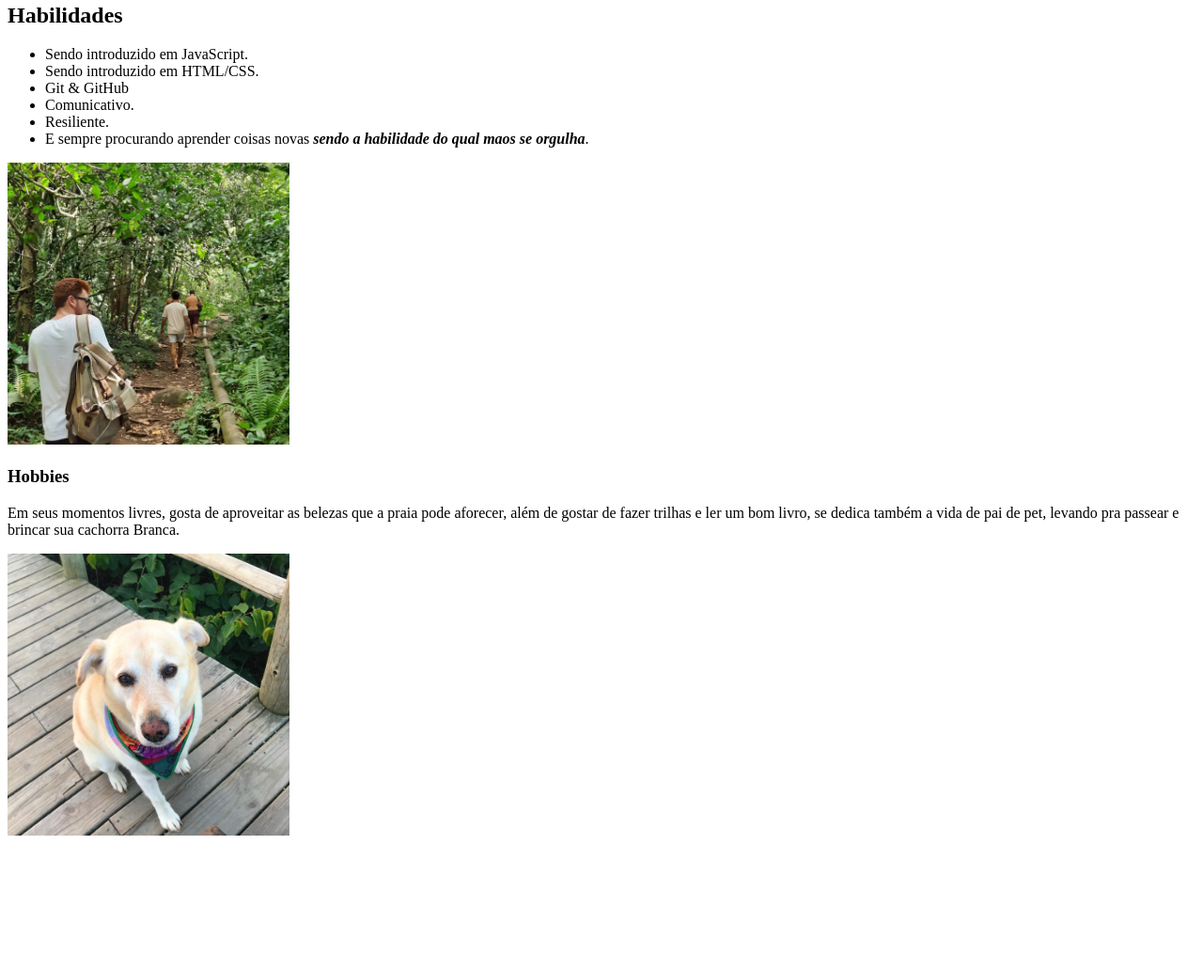
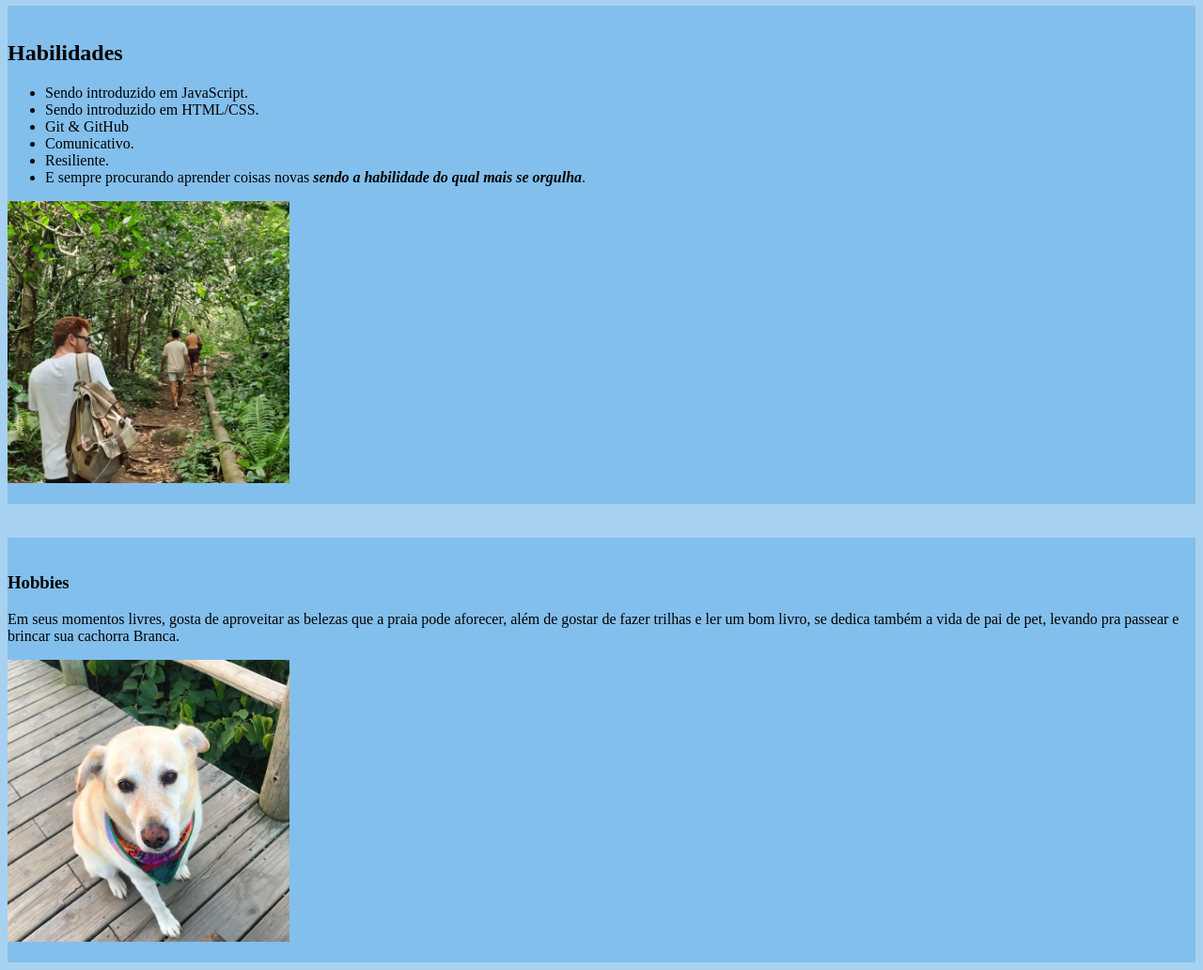
Before and after one commit to DenisDaros/DenisDaros.github.io, a plain HTML site: page index.html in a window 1280 px wide. Shown: the part 959-1991 px from the top of the page at 94% size. Before the commit the page ends 1860 px from the top, so only its background shows below. Drawn offline with Linux system fonts and the light colour scheme.

Commit message:
c2 adicionando cores no background

```diff
--- a/index.html
+++ b/index.html
@@ -5,23 +5,32 @@
     <meta http-equiv="X-UA-Compatible" content="IE=edge">
     <meta name="viewport" content="width=device-width, initial-scale=1.0">
     <title>Denis Daros</title>
+    <style>
+    section{
+        background:#83bfec
+}
+    body{
+        background:#a7d1f1
+    }
+
+
+    </style>
 </head>
 <body>
-    <!-- sessão 0 -->
+    <section>
     <h1>Denis Luiz Vargas Daros</h1>
             <h2>Introdução</h2>
 <p px="30px">Aqui você vai encontrar uma página destinada a apresentar a entrada de <a href="#Denis">Denis</a> ao mundo do desenvolvimento e da programação,
     esse portfólio vai servir para que ele possa aplicar seus conhecimentos aprendidos na Trybe,
     aqui vai ter um <a href="#sobre">pouco sobre</a>, <a href="#skills">habilidades</a>, e até alguns <a href="#hobbies">hobbies</a>.
 </p>
-
-
-    <!-- sessão 1 -->
     <img src="./IMG Denis/188055873_373141860792012_8520187298241969275_n.jpg"; alt="Denis Daros"; width="
     300px"id="Denis">
     <br>
     <br>
-    <!-- sessão 2 -->
+    </section>
+    <section>
+
     <h2 id="sobre"> Um pouco sobre</h2>
     <p><strong>Morador de Garopaba-SC,</strong> nascido em Porto Alegre <strong><em>se mudou ainda criança para perto do mar
        que é uma de suas paixões</em></strong>, já estudou Cinema na <a href="https://querobolsa.com.br/unisul-universidade-do-sul-de-santa-catarina"target="_blank">Unisul</a>
@@ -31,8 +40,12 @@
        <strong><a href="https://www.betrybe.com/?utm_source=google&utm_medium=cpc&utm_campaign=pmax&utm_content=ad1&gclid=CjwKCAjwopWSBhB6EiwAjxmqDXBHEaki0FyW3kGRwQ_jAZbNKvEVdAmk1nsvh0GFLp5_UqVAWCNjxBoCAjgQAvD_BwE"target="_blank">Trybe</a></strong>.
     </p>
     <img src="IMG Denis/cozinha.jpg"; alt="Denis na cozinha enquanto trabalhava na area da gastronomia"; width="300px">
-    <!-- sessão 3 -->
+<br>
+<br>
+</section>
     <br>
+    <br>
+    <section>
     <br>
     <h2 id="skills">Habilidades</h2>
     <ul>
@@ -41,16 +54,25 @@
         <li>Git & GitHub</li>
         <li>Comunicativo.</li>
         <li>Resiliente.</li>
-        <li>E sempre procurando aprender coisas novas <strong><em>sendo a habilidade do qual maos se orgulha</em></strong>.</li>
+        <li>E sempre procurando aprender coisas novas <strong><em>sendo a habilidade do qual mais se orgulha</em></strong>.</li>
 
     </ul>
     <img src="IMG Denis/trilha.jpg"; alt="Denis fazendo uma trilha em seu momento de lazer"; width="300px">
-    <!-- sessão 4 -->
+    <br>
+    <br>
+    </section>
+    <br>
+    <br>
+    <section>
+    <br>
 <h3 id="hobbies">Hobbies</h3>
 <p>Em seus momentos livres, gosta de aproveitar as belezas que a praia pode aforecer, além de gostar
     de fazer trilhas e ler um bom livro, se dedica também a vida de pai de pet, levando pra passear e brincar
     sua cachorra Branca.
 </p>
 <img src="IMG Denis/branca.jpg"; alt="a labrador Branca sentada"; width="300px">
+<br>
+<br>
+</section>
 </body>
 </html>
```
